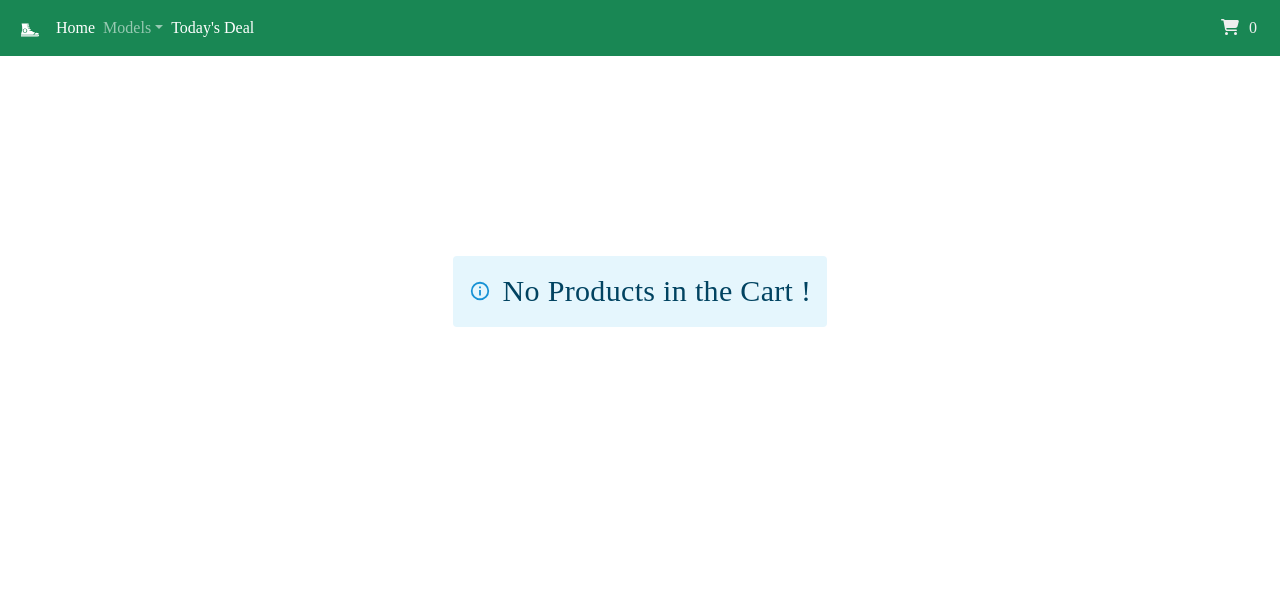
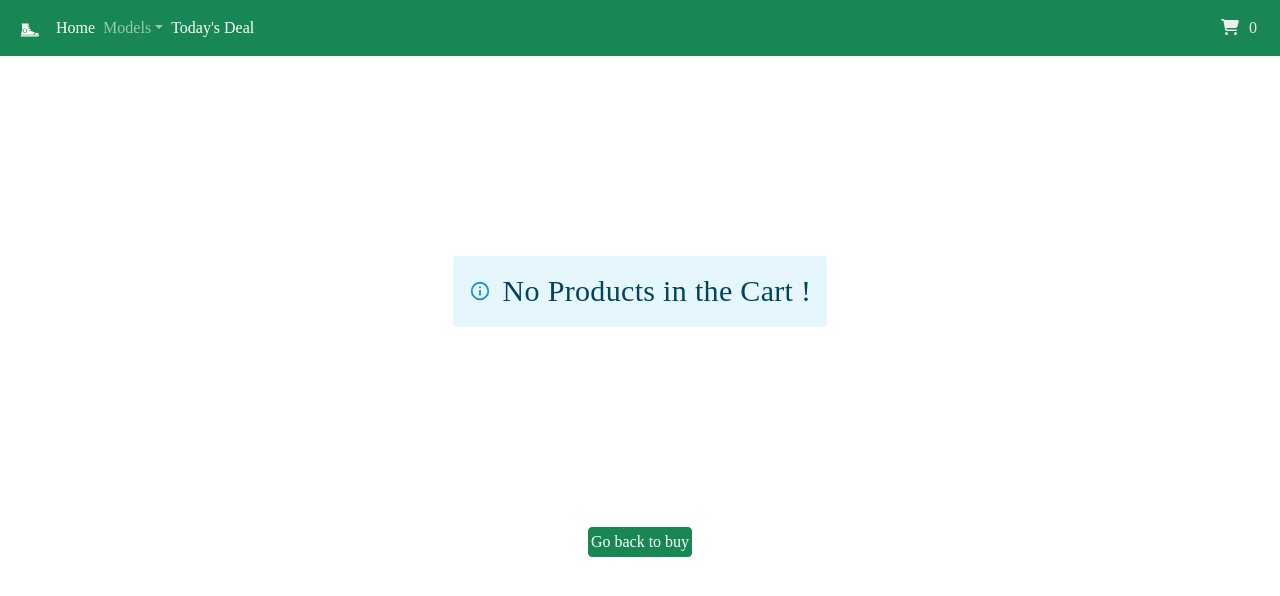
Before and after one commit to tomitose/ecommerce-r, a React (Create React App) app: page /cart in a window 1280 px wide. Shown: the top 596 px of the page. Built offline with nearby package versions, Linux system fonts and the light colour scheme.

Commit message:
Agregado de Boton vuelva a compras en Cart

```diff
--- a/src/components/Cart.jsx
+++ b/src/components/Cart.jsx
@@ -3,22 +3,43 @@ import Alert from "@mui/material/Alert";
 import Stack from "@mui/material/Stack";
 import CartItem from "./CartItem/CartItem";
 import CartItemTotal from "./CartItem/CartItemTotal/CartItemTotal";
+import { Link } from "react-router-dom";
+import { Button } from "react-bootstrap";
 
 const Cart = () => {
   const { cartList } = useCartContext();
 
   return (
-    <div style={{minHeight:"100vh"}}>
+    <div style={{ minHeight: "100vh" }}>
       {cartList.length < 1 ? (
-        <Stack sx={{ width: "100%" }} spacing={2} style={{display:"flex", alignItems:"center", marginTop:"200px"}}>
-          <Alert severity="info" style={{alignItems:"center",fontSize:"30px"}}>No Products in the Cart !</Alert>
-        </Stack>
+        <div>
+          <Stack
+            sx={{ width: "100%" }}
+            spacing={2}
+            style={{
+              display: "flex",
+              alignItems: "center",
+              marginTop: "200px",
+            }}
+          >
+            <Alert
+              severity="info"
+              style={{ alignItems: "center", fontSize: "30px" }}
+            >
+              No Products in the Cart !
+            </Alert>
+          </Stack>
+          <Link to={"/"}>
+            <Button variant="success" style={{ marginTop: "200px" }}>
+              Go back to buy
+            </Button>
+          </Link>
+        </div>
       ) : (
         cartList.map((items) => <CartItem key={items.id} items={items} />)
       )}
 
-      {cartList.length < 1 ? (<></>) : (<CartItemTotal data={cartList}/> )}
-
+      {cartList.length < 1 ? <></> : <CartItemTotal data={cartList} />}
     </div>
   );
 };
```
